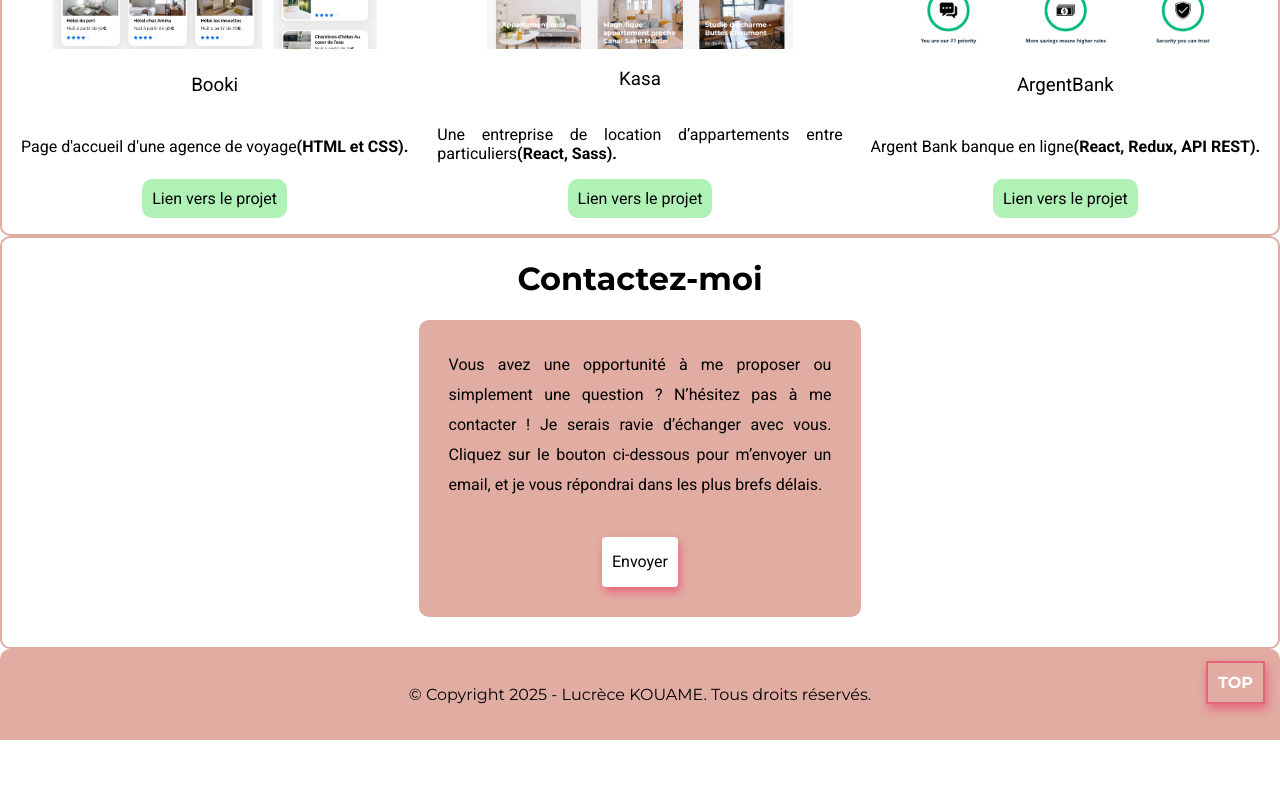
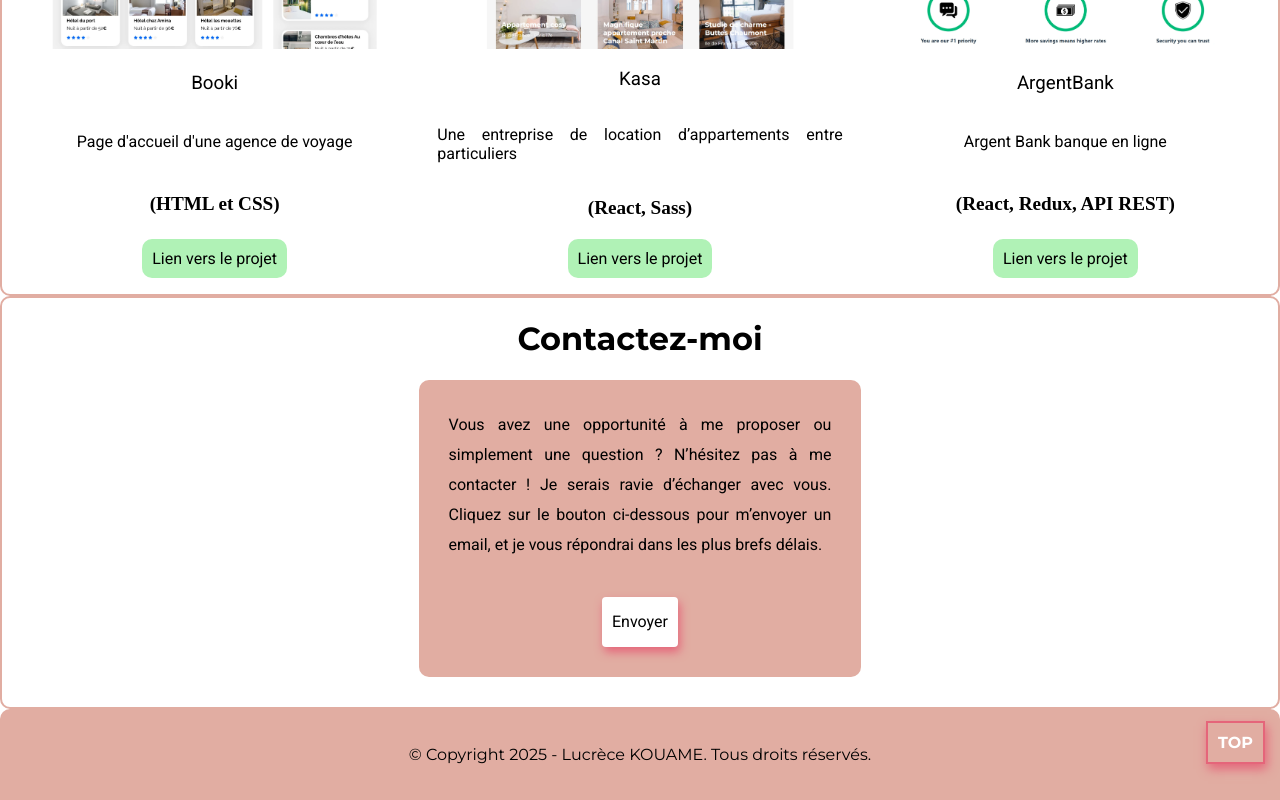
Before and after one commit to lucrece-k/mon-portfolio, a React (Vite) app: page / in a window 1280 px wide. Shown: the part 2184-2984 px from the top of the page. Before the commit the page ends 2924 px from the top, so only its background shows below. Built offline with nearby package versions, Linux system fonts and the light colour scheme; the HTML template or start-up script is replaced by a standard one.

Commit message:
update css seo

```diff
--- a/index.html
+++ b/index.html
@@ -10,7 +10,11 @@
       rel="stylesheet"
     />
     <meta name="viewport" content="width=device-width, initial-scale=1.0" />
-    <title>Portefolio intégrateur web Lucrece Kouame</title>
+    <title>Portefolio intégrateur web Lucrèce Kouamé</title>
+    <meta
+      name="description"
+      content="Intégratrice web junior, Lucrèce Kouamé est à la recherche d’un premier poste. Consultez son portfolio pour découvrir ses compétences et projets réalisés en HTML, CSS, JavaScript et React."
+    />
   </head>
   <body>
     <div id="root"></div>
--- a/src/ListeProjets.json
+++ b/src/ListeProjets.json
@@ -4,7 +4,7 @@
     "image": "./images/Booki.webp",
     "title": "Booki",
     "description": "Page d'accueil d'une agence de voyage",
-    "technologie": "(HTML et CSS).",
+    "technologie": "(HTML et CSS)",
     "lien": "https://lucrece-k.github.io/Booki/"
   },
   {
@@ -12,7 +12,7 @@
     "image": "./images/Kasa.webp",
     "title": "Kasa",
     "description": "Une entreprise de location d’appartements entre particuliers",
-    "technologie": "(React, Sass).",
+    "technologie": "(React, Sass)",
     "lien": "https://lucrece-k.github.io/kasa/"
   },
   {
@@ -20,7 +20,7 @@
     "image": "./images/ArgentBank.webp",
     "title": "ArgentBank",
     "description": "Argent Bank banque en ligne",
-    "technologie": "(React, Redux, API REST).",
+    "technologie": "(React, Redux, API REST)",
     "lien": "https://github.com/lucrece-k/ArgentBank.git"
   }
 ]
--- a/src/components/ListeProjet/index.tsx
+++ b/src/components/ListeProjet/index.tsx
@@ -17,10 +17,9 @@ export default function ListeProjet({
     <li className="ListeProjet">
       <img src={image} alt={title} />
       <h3>{title}</h3>
-      <p>
-        {description}
-        <strong>{technologie}</strong>
-      </p>
+      <p>{description}</p>
+      <br />
+      <strong> {technologie} </strong>
       <a href={lien}>Lien vers le projet</a>
     </li>
   );
--- a/src/components/ListeProjet/style.scss
+++ b/src/components/ListeProjet/style.scss
@@ -18,7 +18,10 @@
     font-family: Roboto, sans-serif;
     text-align: justify;
   }
-
+  strong {
+    margin: 0 0 20px 0;
+    font-size: larger;
+  }
   a {
     padding: 10px;
     border-radius: 10px;
```
